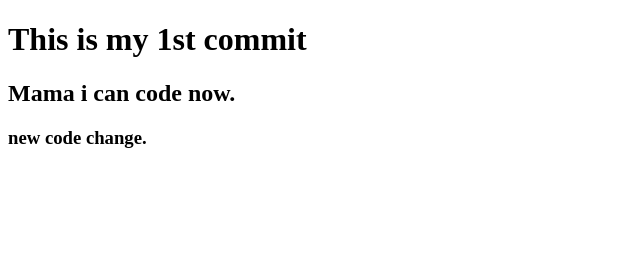
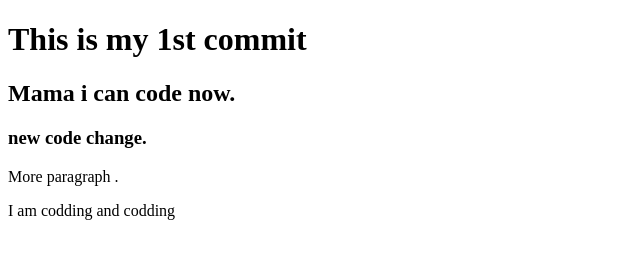
Before and after one commit to Saifullahsiam/my-1st-repositary, a plain HTML site: page index.html in a window 1280 px wide. Shown: the whole page, without its empty margins (0-640 px from the left). Drawn offline with Linux system fonts and the light colour scheme.

Commit message:
style added

```diff
--- a/index.html
+++ b/index.html
@@ -5,10 +5,13 @@
     <meta http-equiv="X-UA-Compatible" content="IE=edge">
     <meta name="viewport" content="width=device-width, initial-scale=1.0">
     <title>MY First Github Repo</title>
+    <link rel="stylesheet" href="style.css">
 </head>
 <body>
     <h1>This is my 1st commit</h1>
     <h2>Mama i can code now.</h2>
     <h3>new code change.</h3>
+    <p>More paragraph .</p>
+    <p>I am codding and codding</p>
 </body>
 </html>
```
Also changed, not shown: style.css (added).
